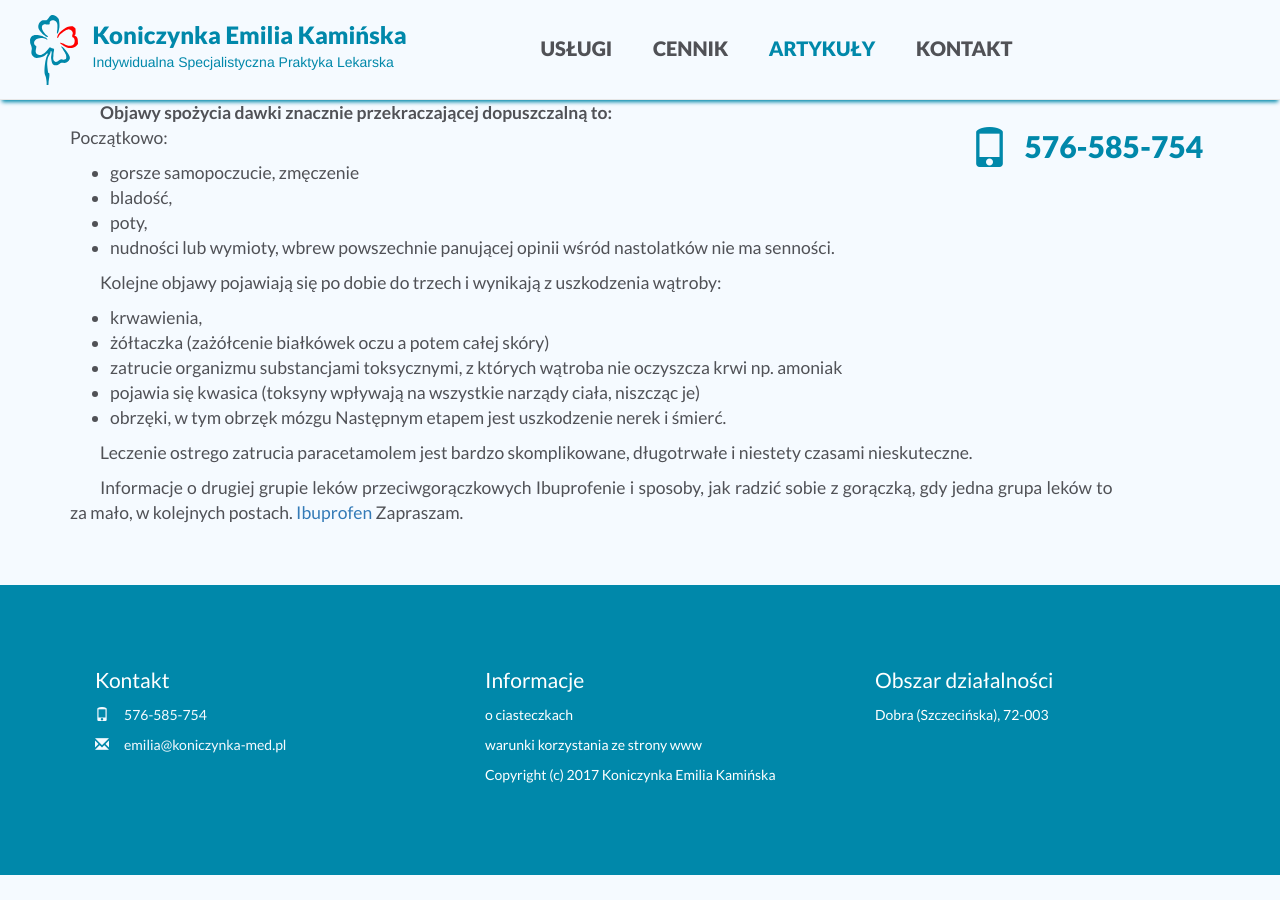
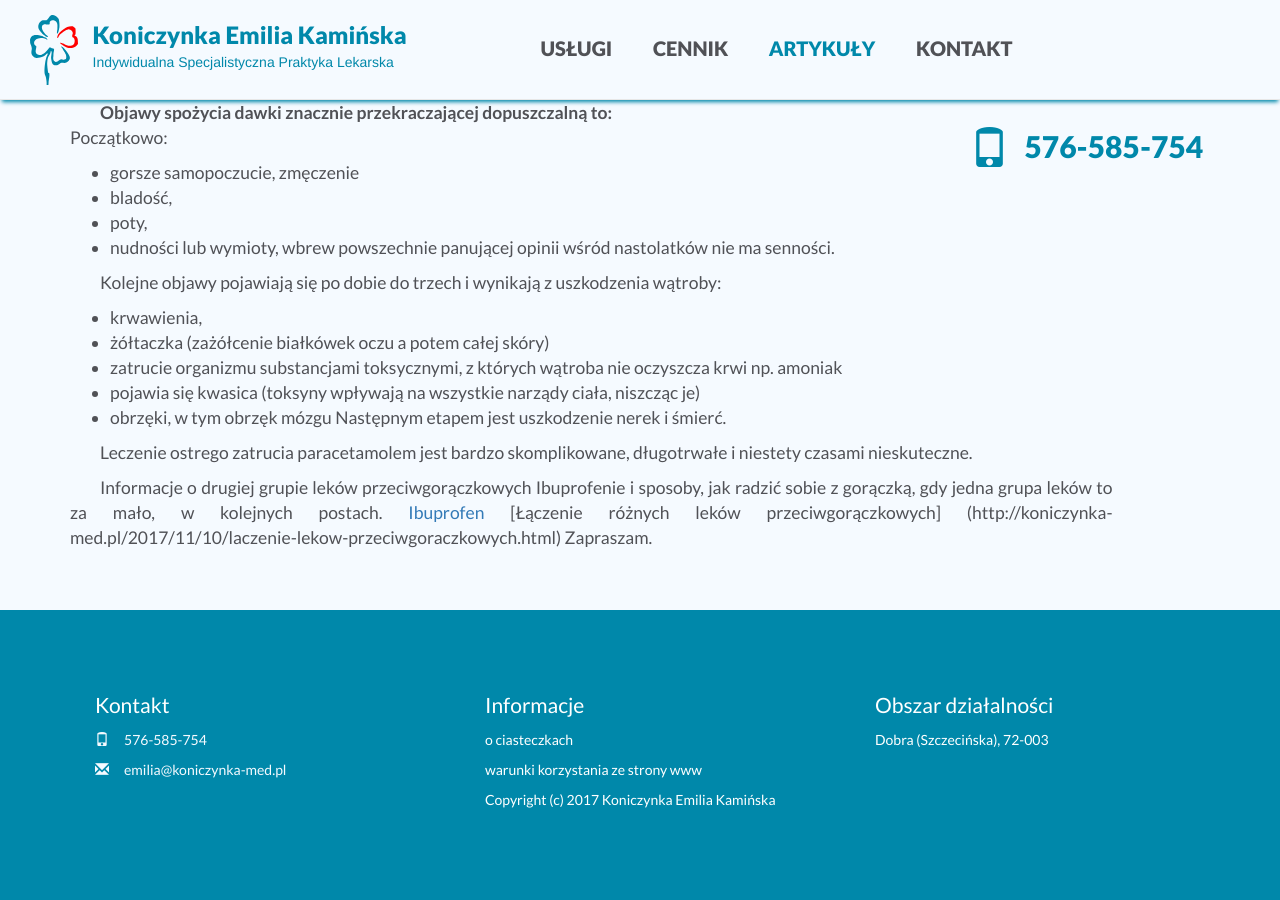
Before and after one commit to kardigen/koniczynka-med.guthub.io, a Jekyll site: the page built from _posts/2017-11-01-leki-przeciwgoraczkowe-paracetamol.markdown, in a window 1280 px wide and 900 px high, scrolled down 2069 px. Built offline with Jekyll 4.4.1, drawn with Linux system fonts in a browser that asks for light colours; before the commit the page ends 2944 px from its top, so only the background shows below that.

Commit message:
Update 2017-11-01-leki-przeciwgoraczkowe-paracetamol.markdown

```diff
--- a/_posts/2017-11-01-leki-przeciwgoraczkowe-paracetamol.markdown
+++ b/_posts/2017-11-01-leki-przeciwgoraczkowe-paracetamol.markdown
@@ -86,4 +86,4 @@ Następnym etapem jest uszkodzenie nerek i śmierć.
 
 Leczenie ostrego zatrucia paracetamolem jest bardzo skomplikowane, długotrwałe i niestety czasami nieskuteczne.
 
-Informacje o drugiej grupie leków przeciwgorączkowych Ibuprofenie i sposoby, jak radzić sobie z gorączką, gdy jedna grupa leków to za mało, w kolejnych postach. [Ibuprofen](http://koniczynka-med.pl/2017/11/06/leki-przeciwgoraczkowe-ibuprofen.html) Zapraszam.
+Informacje o drugiej grupie leków przeciwgorączkowych Ibuprofenie i sposoby, jak radzić sobie z gorączką, gdy jedna grupa leków to za mało, w kolejnych postach. [Ibuprofen](http://koniczynka-med.pl/2017/11/06/leki-przeciwgoraczkowe-ibuprofen.html)  [Łączenie różnych leków przeciwgorączkowych] (http://koniczynka-med.pl/2017/11/10/laczenie-lekow-przeciwgoraczkowych.html) Zapraszam.
```
